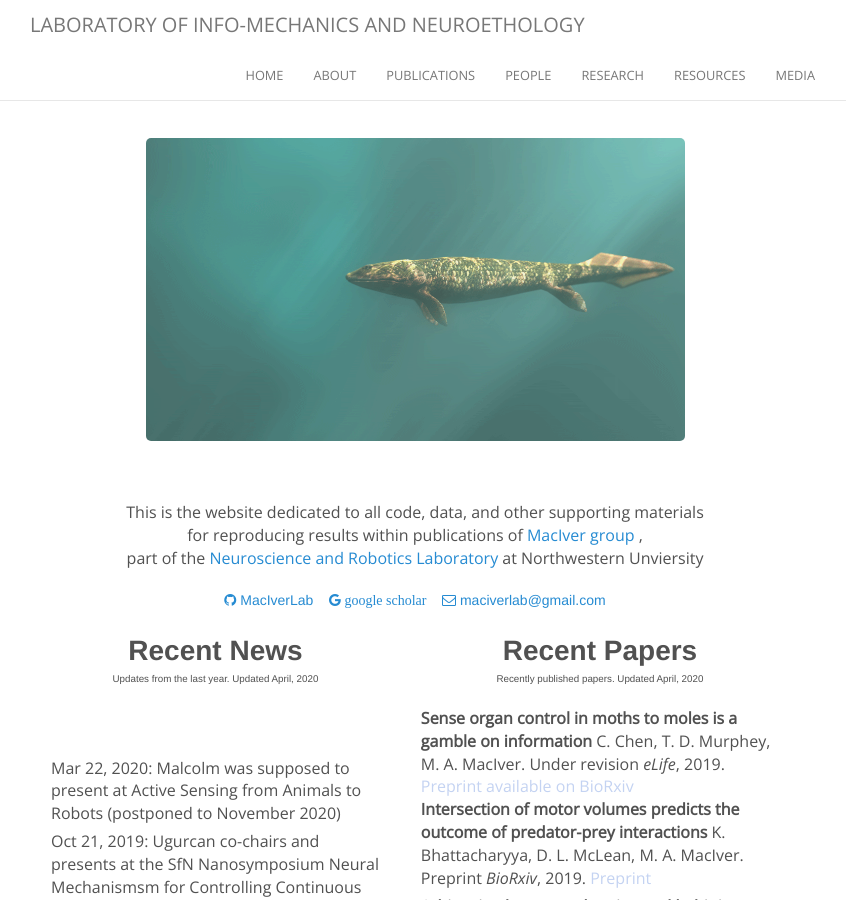
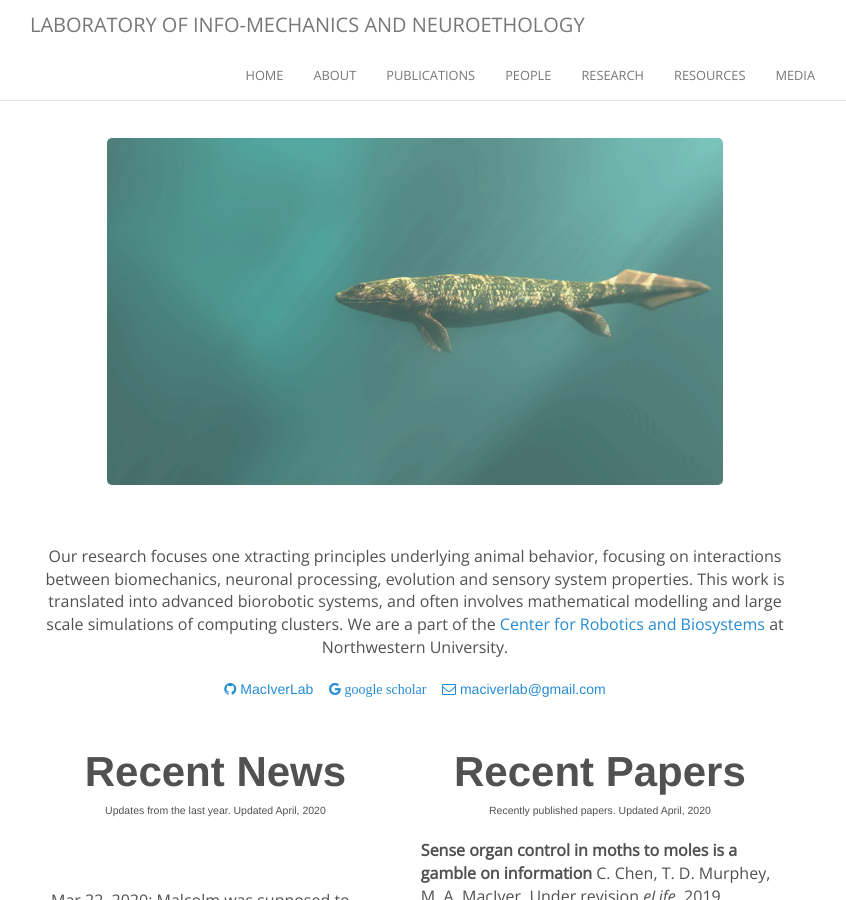
Before and after one commit to maciverlab/maciverlab.github.io, a Jekyll site: the page built from index.html, in a window 1280 px wide and 900 px high. Shown: the whole window, without its empty margins (225-1071 px from the left). Built offline with Jekyll 4.4.1, drawn with Linux system fonts in a browser that asks for light colours; nearby versions of some CDN libraries; comment, search, counter and statistics services are not loaded.

Commit message:
Update index.html

```diff
--- a/index.html
+++ b/index.html
@@ -5,11 +5,14 @@ layout: default
 <div class='container'>
     <header class="masthead text-center">
      <br><br>
-        <img class='img-responsive center-block' src="{{site.url}}/assets/panderichthys.gif" width="70%" height="70%" onmouseover="this.src='{{site.url}}/assets/tiktaalik.gif'" width="70%" height="70%" onmouseout="this.src='{{site.url}}/assets/panderichthys.gif'" width="70%" height="70%" />
+        <img class='img-responsive center-block' src="{{site.url}}/assets/panderichthys.gif" width="80%" height="80%" onmouseover="this.src='{{site.url}}/assets/tiktaalik.gif'" width="80%" height="80%" onmouseout="this.src='{{site.url}}/assets/panderichthys.gif'" width="80%" height="80%" />
      <br><br>
-      <p> This is the website dedicated to all code, data, and other supporting materials<br>
-      for reproducing results within publications of <a href = " http://nxr.northwestern.edu/people/malcolm-maciver"> MacIver group </a>,<br>
-      part of the <a href="http://nxr.northwestern.edu">Neuroscience and Robotics Laboratory</a> at Northwestern Unviersity</p>
+      <p> Our research focuses one xtracting principles underlying animal behavior,
+          focusing on interactions between biomechanics, neuronal processing, evolution and sensory system properties.
+          This work is translated into advanced biorobotic systems, and often involves mathematical modelling
+          and large scale simulations of computing clusters. We are a part of the
+          <a href = "https://robotics.northwestern.edu">Center for Robotics and Biosystems</a> at
+          Northwestern University.</p>
 
       <a href="https://github.com/maciverlab"><i class="fa fa-github"></i> MacIverLab</a>&nbsp;&nbsp;&nbsp;
       <a href="https://scholar.google.com/citations?user=9H9FROQAAAAJ&hl=en"<i class="fa fa-google"></i> google scholar</a>&nbsp;&nbsp;&nbsp;
@@ -17,16 +20,18 @@ layout: default
       </a>
       </p>
 
+    <span style="display: block; margin-bottom: 3em"></span>
+
     <table class="recent">
         <tr>
-            <th style="font-size:200%;">Recent News</th>
-            <th style="font-size:200%;">Recent Papers</th>
+            <th style="font-size:300%;">Recent News</th>
+            <th style="font-size:300%;">Recent Papers</th>
         </tr>
 
         <tr>
-            <td style="text-align:center; font-size:70%;">
+            <td style="text-align:center; font-size:75%;">
                 Updates from the last year. Updated April, 2020</td>
-            <td style="text-align:center; font-size:70%;">
+            <td style="text-align:center; font-size:75%;">
                 Recently published papers. Updated April, 2020</td>
         </tr>
 
```
